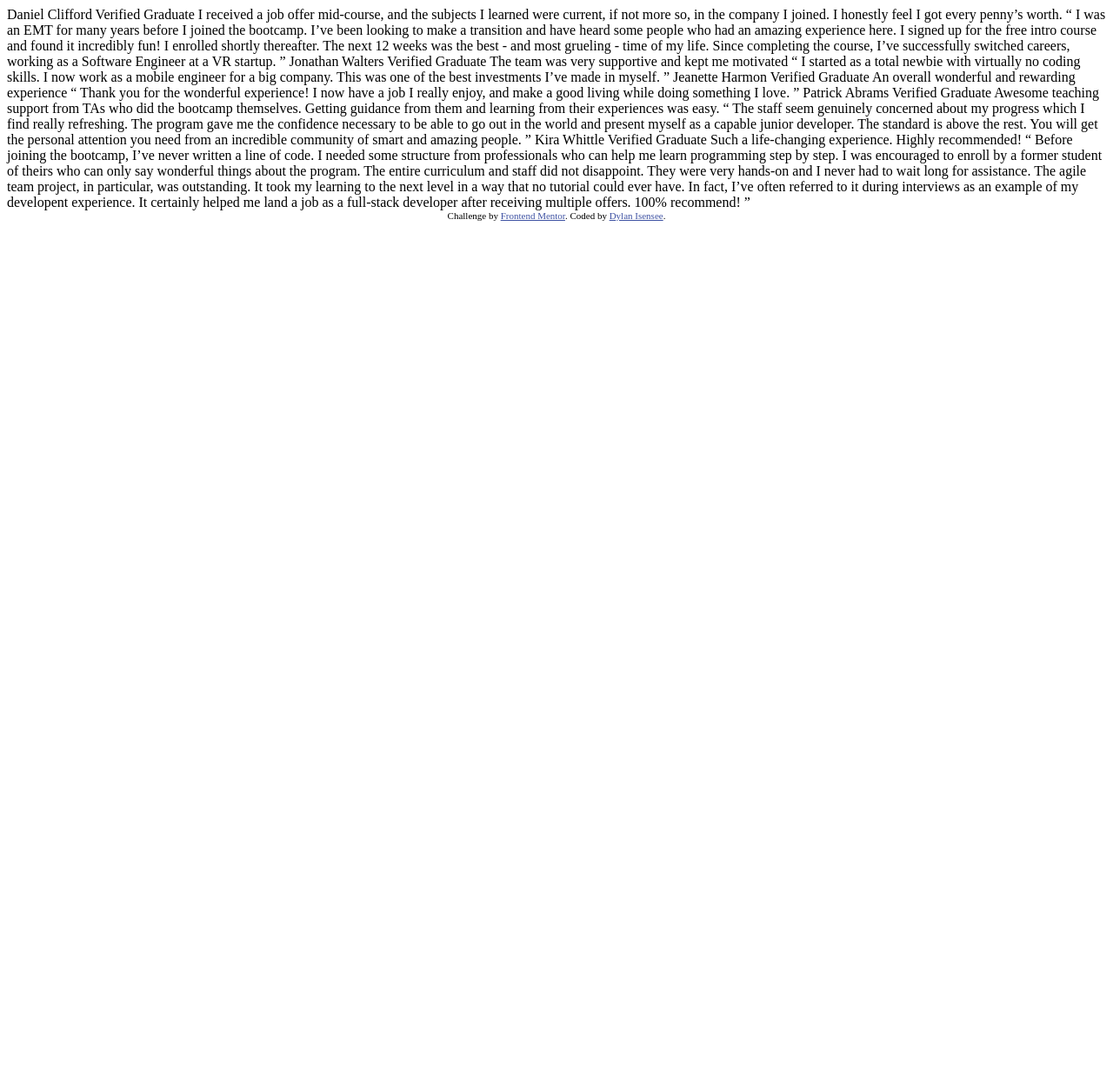
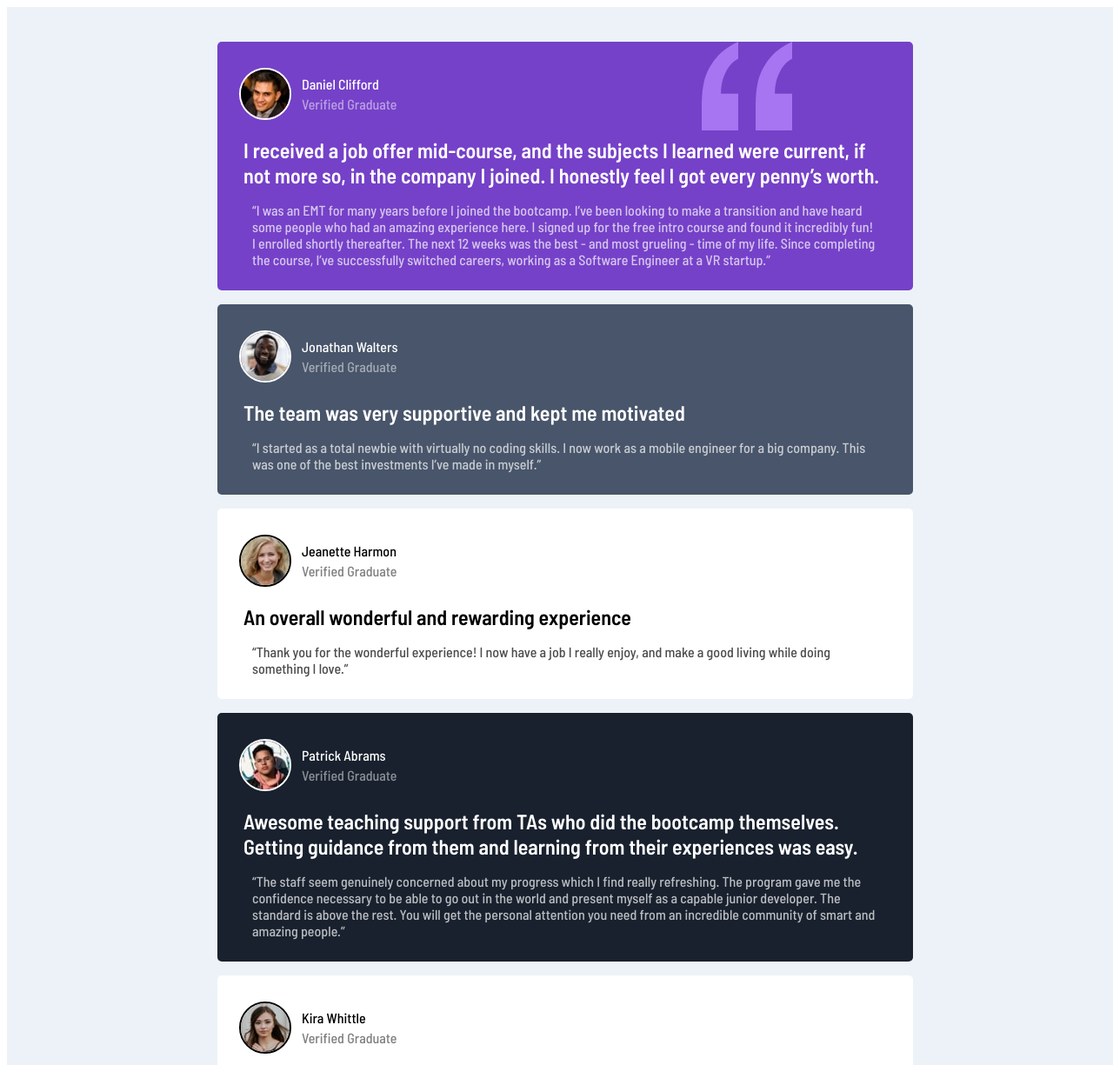
Before and after one commit to disensee/grid-testimonials, a plain HTML site: page index.html in a window 1280 px wide. Shown: the top 1225 px of the page at 87% size. Before the commit the page ends 800 px from the top, so only its background shows below. Drawn offline with Linux system fonts and the light colour scheme.

Commit message:
Applied markup and styles

```diff
--- a/index.html
+++ b/index.html
@@ -7,63 +7,94 @@
   <link rel="icon" type="image/png" sizes="32x32" href="./images/favicon-32x32.png">
   <link rel="stylesheet" href="styles.css">
   <title>Frontend Mentor | Testimonials Grid Section</title>
-
-  <!-- Feel free to remove these styles or customise in your own stylesheet 👍 -->
 </head>
 <body>
-  Daniel Clifford
-  Verified Graduate
+  <main class="grid-container">
+    <section class="card bg-purple daniel">
+      <div class="person-info-container">
+        <img src="./images/image-daniel.jpg" class="testimonial-img" alt="Photo of Daniel Clifford"/>
+        <div class="person-info">
+          <p class="name">Daniel Clifford</p>
+          <p class="verified">Verified Graduate</p>
+        </div>
+      </div>
+      <blockquote class="highlight">I received a job offer mid-course, and the subjects I learned were current, if not more so, in the company I joined. I honestly feel I got every penny’s worth.</blockquote>
 
-  I received a job offer mid-course, and the subjects I learned were current, if not more so,
-  in the company I joined. I honestly feel I got every penny’s worth.
+      <blockquote class="testimonial">
+        “I was an EMT for many years before I joined the bootcamp. I’ve been looking to make a transition and have heard some people who had an amazing experience here. I signed up for the free intro course and found it incredibly fun! I enrolled shortly thereafter. The next 12 weeks was the best - and most grueling - time of my life. Since completing the course, I’ve successfully switched careers, working as a Software Engineer at a VR startup.”
+      </blockquote>
+    </section>
 
-  “ I was an EMT for many years before I joined the bootcamp. I’ve been looking to make a
-  transition and have heard some people who had an amazing experience here. I signed up
-  for the free intro course and found it incredibly fun! I enrolled shortly thereafter.
-  The next 12 weeks was the best - and most grueling - time of my life. Since completing
-  the course, I’ve successfully switched careers, working as a Software Engineer at a VR startup. ”
+    <section class="card bg-lightergray jonathan">
+      <div class="person-info-container">
+        <img src="./images/image-jonathan.jpg" class="testimonial-img" alt="Photo of Jonathan Walters">
+        <div class="person-info">
+          <p class="name">Jonathan Walters</p>
+          <p class="verified">Verified Graduate</p>
+        </div>
+      </div>
+      <blockquote class="highlight">The team was very supportive and kept me motivated</blockquote>
 
-  Jonathan Walters
-  Verified Graduate
+      <blockquote class="testimonial">
+        “I started as a total newbie with virtually no coding skills. I now work as a mobile engineer for a big company. This was one of the best investments I’ve made in myself.”
+      </blockquote>
+    </section>
 
-  The team was very supportive and kept me motivated
+    <section class="card bg-white jeanette">
+      <div class="person-info-container">
+        <img src="./images/image-jeanette.jpg" class="testimonial-img" alt="Photo of Jeanette Harmon">
+        <div class="person-info">
+          <p class="name">Jeanette Harmon</p>
+          <p class="verified">Verified Graduate</p>
+        </div>
+      </div>
+      <blockquote class="highlight">An overall wonderful and rewarding experience</blockquote>
 
-  “ I started as a total newbie with virtually no coding skills. I now work as a mobile engineer
-  for a big company. This was one of the best investments I’ve made in myself. ”
+      <blockquote class="testimonial">
+        “Thank you for the wonderful experience! I now have a job I really enjoy, and make a good living while doing something I love.”
+      </blockquote>
+    </section>
 
-  Jeanette Harmon
-  Verified Graduate
+    <section class="card bg-dark patrick">
+      <div class="person-info-container">
+        <img src="./images/image-patrick.jpg" class="testimonial-img" alt="Photo of Patrick Abrams">
+        <div class="person-info">
+          <p class="name">Patrick Abrams</p>
+          <p class="verified">Verified Graduate</p>
+        </div>
+      </div>
+      <blockquote class="highlight">Awesome teaching support from TAs who did the bootcamp themselves. Getting guidance from them and learning from their experiences was easy.</blockquote>
 
-  An overall wonderful and rewarding experience
-
-  “ Thank you for the wonderful experience! I now have a job I really enjoy, and make a good living
-  while doing something I love. ”
-
-  Patrick Abrams
-  Verified Graduate
-
-  Awesome teaching support from TAs who did the bootcamp themselves. Getting guidance from them and
-  learning from their experiences was easy.
-
-  “ The staff seem genuinely concerned about my progress which I find really refreshing. The program
+      <blockquote class="testimonial">
+        “The staff seem genuinely concerned about my progress which I find really refreshing. The program
         gave me the confidence necessary to be able to go out in the world and present myself as a capable
         junior developer. The standard is above the rest. You will get the personal attention you need from
-  an incredible community of smart and amazing people. ”
+        an incredible community of smart and amazing people.”
+      </blockquote>
+    </section>
 
-  Kira Whittle
-  Verified Graduate
+    <section class="card bg-white .item-narrow kira">
+      <div class="person-info-container">
+        <img src="./images/image-kira.jpg" class="testimonial-img" alt="Photo of Kira Whittle">
+        <div class="person-info">
+          <p class="name">Kira Whittle</p>
+          <p class="verified">Verified Graduate</p>
+        </div>
+      </div>
+      <blockquote class="highlight">Such a life-changing experience. Highly recommended!</blockquote>
 
-  Such a life-changing experience. Highly recommended!
-
-  “ Before joining the bootcamp, I’ve never written a line of code. I needed some structure from
+      <blockquote class="testimonial">
+        “Before joining the bootcamp, I’ve never written a line of code. I needed some structure from
         professionals who can help me learn programming step by step. I was encouraged to enroll by a former
         student of theirs who can only say wonderful things about the program. The entire curriculum and staff
         did not disappoint. They were very hands-on and I never had to wait long for assistance. The agile team
         project, in particular, was outstanding. It took my learning to the next level in a way that no tutorial
         could ever have. In fact, I’ve often referred to it during interviews as an example of my developent
         experience. It certainly helped me land a job as a full-stack developer after receiving multiple offers.
-  100% recommend! ”
-
+        100% recommend!”
+      </blockquote>
+    </section>
+  </main>
   <div class="attribution">
     Challenge by <a href="https://www.frontendmentor.io?ref=challenge" target="_blank">Frontend Mentor</a>.
     Coded by <a href="#">Dylan Isensee</a>.
--- a/styles.css
+++ b/styles.css
@@ -1,2 +1,142 @@
+@import url('https://fonts.googleapis.com/css2?family=Barlow+Semi+Condensed:wght@500;600&display=swap');
+:root{
+    box-sizing: border-box;
+}
+
+.grid-container{
+    background-color: hsl(210, 46%, 95%);
+    height: fit-content;
+    display: grid;
+    font-family: "Barlow Semi Condensed", sans-serif;
+    grid-column-gap: 1em;
+    grid-row-gap: 1em;
+    grid-template-columns: 5% 20% 20% 20% 20% 5%;
+    grid-template-rows: 5% 40% 40% 5%;
+    height: 100vh;
+    width: 100%;
+}
+
+.card{
+    border-radius: 5px;
+    padding: 10px 0 10px 0;
+}
+
+.person-info-container{
+    display: flex;
+    flex-direction: row;
+    margin-left: 15px;
+    margin-top: 10px;
+}
+
+.person-info{
+    display: flex;
+    flex-direction: column;
+    justify-content: center;
+}
+
+.person-info p{
+    margin: 2px;
+}
+
+.testimonial-img{
+    border-radius: 50%;
+    border: 2px solid;
+    margin: 10px;
+}
+
+.bg-purple {
+    background-color: hsl(263, 55%, 52%);
+    background-image: url('./images/bg-pattern-quotation.svg');
+    background-repeat: no-repeat;
+    background-position: top;
+    background-position-x: 80%;
+}
+
+.bg-lightergray {
+    background-color: hsl(217, 19%, 35%);
+}
+
+.bg-white {
+    background-color: hsl(0, 0%, 100%);
+}
+
+.bg-dark {
+    background-color: hsl(219, 29%, 14%);
+}
+
+.daniel {
+    grid-column-start: 2;
+    grid-column-end: 4;
+    grid-row-start: 2;
+    grid-row-end: 2;
+}
+
+.jonathan {
+    grid-column-start: 4;
+    grid-column-end: 4;
+    grid-row-start: 2;
+    grid-row-end: 2;
+}
+
+.jeanette {
+    grid-column-start: 2;
+    grid-column-end: 2;
+    grid-row-start: 3;
+    grid-row-end: 3;
+}
+
+.jeanette {
+    grid-column-start: 2;
+    grid-column-end: 3;
+    grid-row-start: 3;
+    grid-row-end: 3;
+}
+
+.patrick {
+    grid-column-start: 3;
+    grid-column-end: 5;
+    grid-row-start: 3;
+    grid-row-end: 3;
+}
+
+.kira {
+    grid-column-start: 5;
+    grid-column-end: 5;
+    grid-row-start: 2;
+    grid-row-end: 4;
+}
+
+.daniel, .jonathan, .patrick {
+    color: white;
+}
+
+.highlight{
+    font-size: 1.5em;
+    font-weight: 600;
+    margin: 10px 30px;
+}
+
+.verified{
+    opacity: 50%;
+}
+
+.testimonial {
+    opacity: 70%;
+}
+
 .attribution { font-size: 11px; text-align: center; }
 .attribution a { color: hsl(228, 45%, 44%); }
+
+@media only screen and (max-width: 1440px) {
+    .grid-container{
+        display: flex;
+        flex-direction: column;
+        align-items: center;
+        height: unset;
+        padding: 40px 10px;
+    }
+
+    .card{
+        max-width: 800px;
+    }
+}
```
Lines whose indentation alone changed are shown as unchanged.
